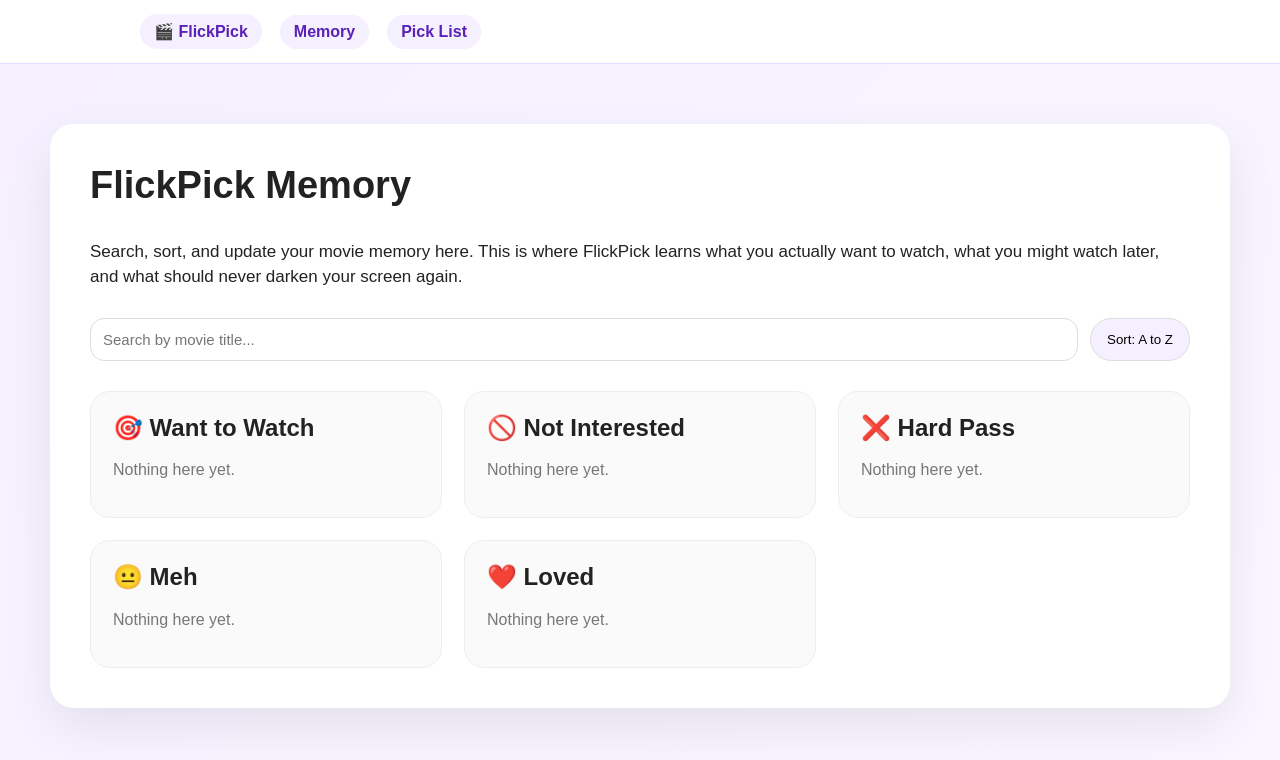
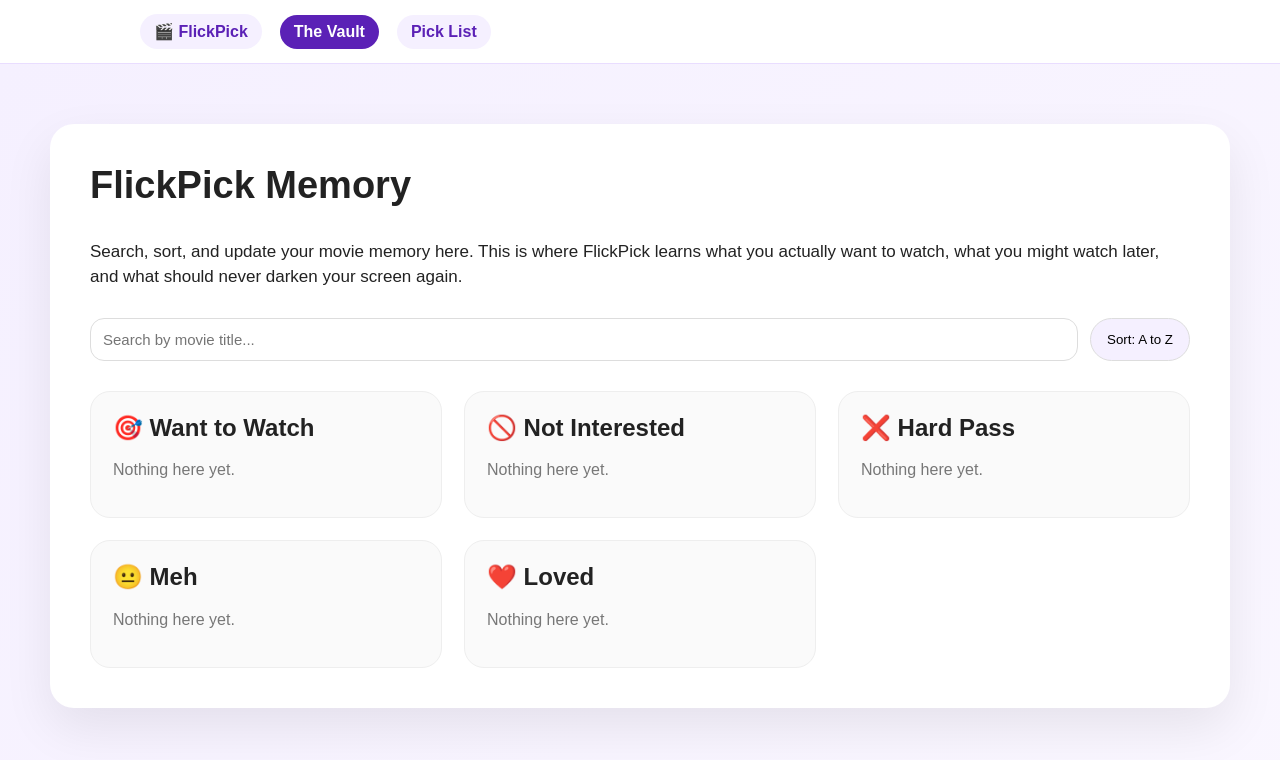
Before and after one commit to NatalieNigro/flickpick, a Next.js app: page /vault in a window 1280 px wide. Shown: the top 760 px of the page. Built offline with nearby package versions, Linux system fonts and the light colour scheme.

Commit message:
Update NavBar.js

```diff
--- a/app/components/NavBar.js
+++ b/app/components/NavBar.js
@@ -44,8 +44,8 @@ export default function NavBar() {
           🎬 FlickPick
         </Link>
 
-        <Link href="/memory" style={navStyle("/memory")}>
-          Memory
+        <Link href="/memory" style={navStyle("/vault")}>
+          The Vault
         </Link>
 
         <Link href="/pick-list" style={navStyle("/pick-list")}>
```
